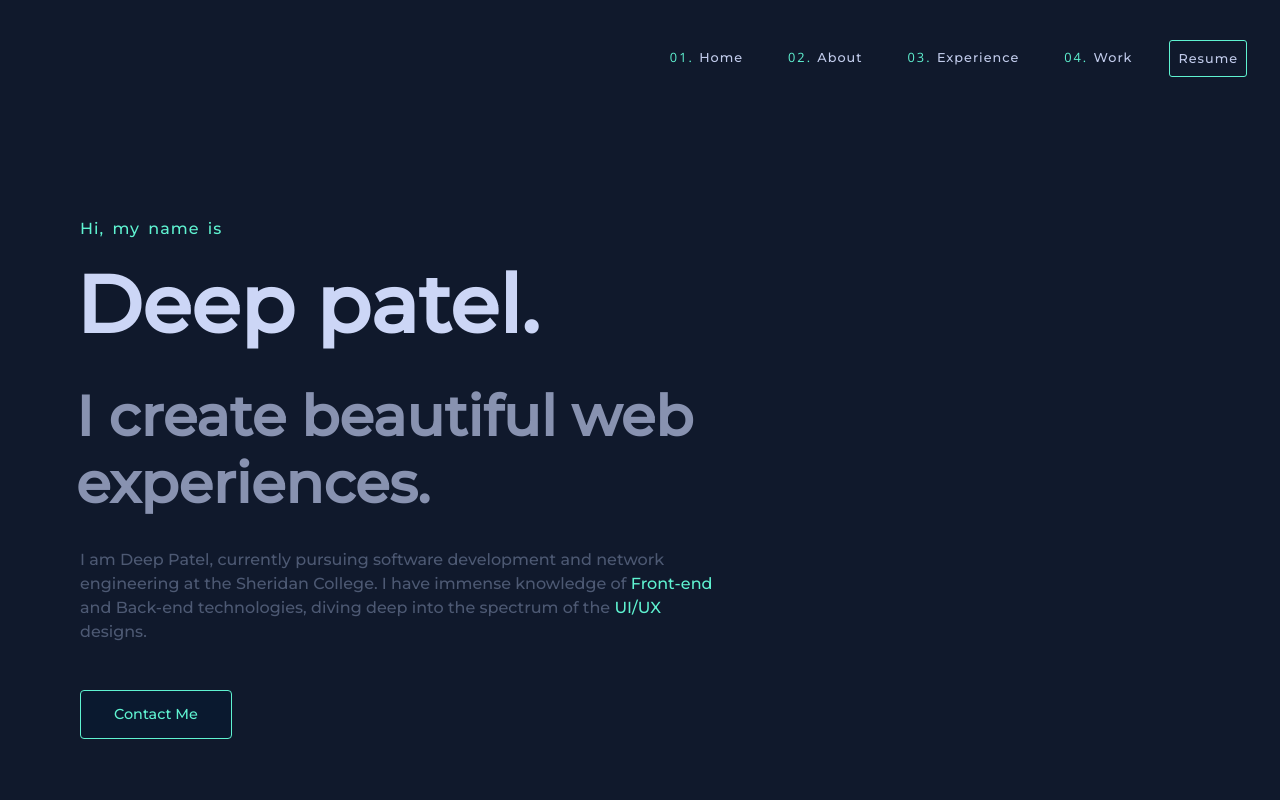
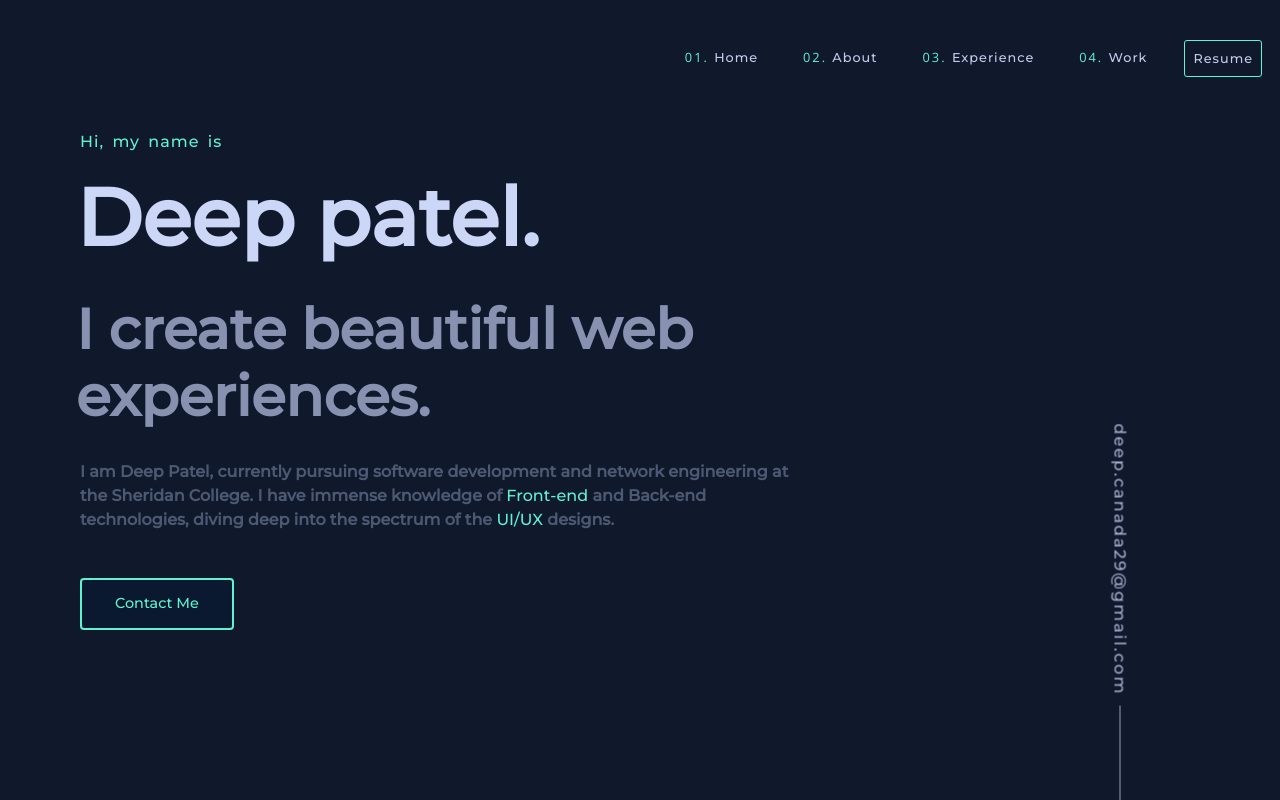
Before and after one commit to ConfidentProgrammer/PortfolioV3, a React (Create React App) app: page / in a window 1280 px wide. Built offline with nearby package versions, Linux system fonts and the light colour scheme.

Commit message:
Added the hero section

```diff
--- a/src/App.js
+++ b/src/App.js
@@ -1,11 +1,21 @@
 import "./App.css";
 import HeroSection from "./components/HeroSection";
 import Nav from "./components/Nav";
+import Email from "./components/Email";
+import SocialLinks from "./components/SocialLinks";
 function App() {
   return (
     <div className="App">
       <Nav />
       <HeroSection />
+
+      <Email
+        right={-90}
+        bottom={110}
+        content={"deep.canada29@gmail.com"}
+        url={"mailto:"}
+      />
+      <SocialLinks />
     </div>
   );
 }
--- /dev/null
+++ b/src/components/Email.js
@@ -0,0 +1,23 @@
+import React from "react";
+import './css/email.scss';
+function Email({right, bottom, content, url}) { // -90, b - 110
+
+  return <div>
+
+      <div className="email-div" style={{
+          right: right + 'px',
+          bottom: bottom + 'px'
+      }}>
+
+          <a href={url+content}>
+          <span className='email-span' style={{
+
+          }}>{content}</span></a>
+          <hr className='line-email' style={{
+
+          }}/>
+      </div>
+  </div>;
+}
+
+export default Email;
--- a/src/components/HeroSection.js
+++ b/src/components/HeroSection.js
@@ -4,12 +4,12 @@ function HeroSection() {
   return <div>
       <div className="container hero-container">
          <div className="row">
-             <div className="col-lg-7 col-md-9">
+             <div className="col-lg-8 col-md-9">
                  <p className="intro-line">Hi, my name is</p>
                  <h1 className="name-h1">Deep patel.</h1>
                  <h1 className="slogan-h1">I create beautiful web experiences.</h1>
                  <p className="body-para">I am Deep Patel, currently pursuing software development and network engineering at the Sheridan College. I have immense knowledge of <span className='diff-text'>Front-end</span>  and Back-end technologies, diving deep into the spectrum of the <span className='diff-text'>UI/UX</span>  designs.</p>
-                 <button className='btn cta-btn'>Contact Me</button>
+                 <a href="mailto:deep.canada29@gmail.com"> <button className='btn cta-btn'>Contact Me</button> </a>
              </div>
          </div>
       </div>
--- a/src/components/Nav.js
+++ b/src/components/Nav.js
@@ -9,7 +9,7 @@ export default function Nav() {
   return (
     <div className="main-nav-div">
       <div className="container-fluid nav-container">
-        <nav class="navbar navbar-expand-lg  navbar-custom justify-content-end">
+        <nav class="navbar navbar-expand-lg  navbar-custom justify-content-end fixed-top">
           <button
             class="navbar-toggler menu-button-custom"
             type="button"
--- /dev/null
+++ b/src/components/SocialLinks.js
@@ -0,0 +1,44 @@
+import React from "react";
+import "./css/socialLinks.scss";
+function SocialLinks() {
+  return (
+    <div>
+      <div className="social-links-container">
+        <a
+          target="_blank"
+          href="https://github.com/ConfidentProgrammer"
+          className="social-link-a"
+        >
+          <i class="fab fa-github"></i>
+        </a>
+        <a
+          target="_blank"
+          href="https://www.hackerrank.com/deepp2618"
+          className="social-link-a"
+        >
+          <i class="fab fa-hackerrank"></i>
+        </a>
+
+        <a
+          target="_blank"
+          href="https://www.linkedin.com/in/dean06/"
+          className="social-link-a"
+        >
+          <i class="fab fa-linkedin"></i>
+        </a>
+
+        <a
+          target="_blank"
+          href="https://www.instagram.com/deeppatel4142/"
+          className="social-link-a"
+        >
+          <i class="fab fa-instagram"></i>
+        </a>
+
+        <hr className="line-email" />
+      </div>
+    </div>
+  );
+}
+
+export default SocialLinks;
--- /dev/null
+++ b/src/components/css/email.scss
@@ -0,0 +1,38 @@
+$textColor: #ccd6f6;
+body {
+  position: relative;
+}
+.email-div {
+  color: $textColor;
+  position: fixed;
+  display: flex;
+  width: 500px;
+  align-items: center;
+  opacity: 0.8;
+  transform: rotateZ(90deg);
+}
+.line-email {
+  margin-left: 10px;
+  background-color: $textColor;
+  width: 300px;
+}
+.email-span {
+  letter-spacing: 2px;
+}
+a {
+  transition: color 0.2s;
+  color: $textColor;
+  &:hover {
+    color: #5ff3d1;
+  }
+}
+@media (max-width: 770px) {
+  .email-div {
+    display: none;
+  }
+}
+@media only screen and (max-height: 500px) {
+  .email-div {
+    display: none;
+  }
+}
--- a/src/components/css/heroSection.scss
+++ b/src/components/css/heroSection.scss
@@ -26,9 +26,11 @@
 }
 .body-para {
   color: #4d5973;
+  font-weight: bold;
 }
 .diff-text {
   color: #5ff3d1;
+  font-weight: normal;
 }
 .name-h1,
 .slogan-h1 {
@@ -38,7 +40,7 @@
   margin-top: 30px;
   padding: 13px 33px;
   background-color: #0a192f;
-  border: 1px solid #5ff3d1;
+  border: 2px solid #5ff3d1;
   color: #5ff3d1;
   font-size: 0.9rem;
   transition: all 0.2s;
@@ -61,3 +63,9 @@
     font-size: 0.9rem;
   }
 }
+@media only screen and (max-height: 500px) {
+  .hero-container {
+    padding: 20px;
+    margin-top: 30px;
+  }
+}
--- a/src/components/css/nav.scss
+++ b/src/components/css/nav.scss
@@ -4,9 +4,10 @@
 nav {
   background-color: #10192c;
   letter-spacing: 1px;
+  margin-top: 30px;
 }
 .nav-container {
-  margin-top: 30px;
+  margin-top: 70px;
 }
 .ham-menu {
   color: #5ff3d1;
--- /dev/null
+++ b/src/components/css/socialLinks.scss
@@ -0,0 +1,39 @@
+$textColor: #ccd6f6;
+body {
+  position: relative;
+}
+.social-links-container {
+  color: $textColor;
+  position: fixed;
+  left: -130px;
+  bottom: 90px;
+  display: flex;
+  width: 500px;
+  align-items: center;
+  opacity: 0.8;
+  transform: rotateZ(90deg);
+}
+.line-email {
+  margin-left: 10px;
+  background-color: $textColor;
+  width: 300px;
+}
+
+.social-link-a {
+  margin-left: 40px;
+  font-size: 1.5rem;
+  transform: rotateZ(-90deg);
+}
+a {
+  transition: color 0.2s;
+  color: $textColor;
+  &:hover {
+    color: #5ff3d1;
+  }
+}
+
+@media (max-width: 1375px) {
+  .social-links-container {
+    display: none;
+  }
+}
--- a/src/index.css
+++ b/src/index.css
@@ -3,3 +3,6 @@ body {
   font-family: "Montserrat", sans-serif;
   box-sizing: border-box;
 }
+* {
+  margin: 0;
+}
```
